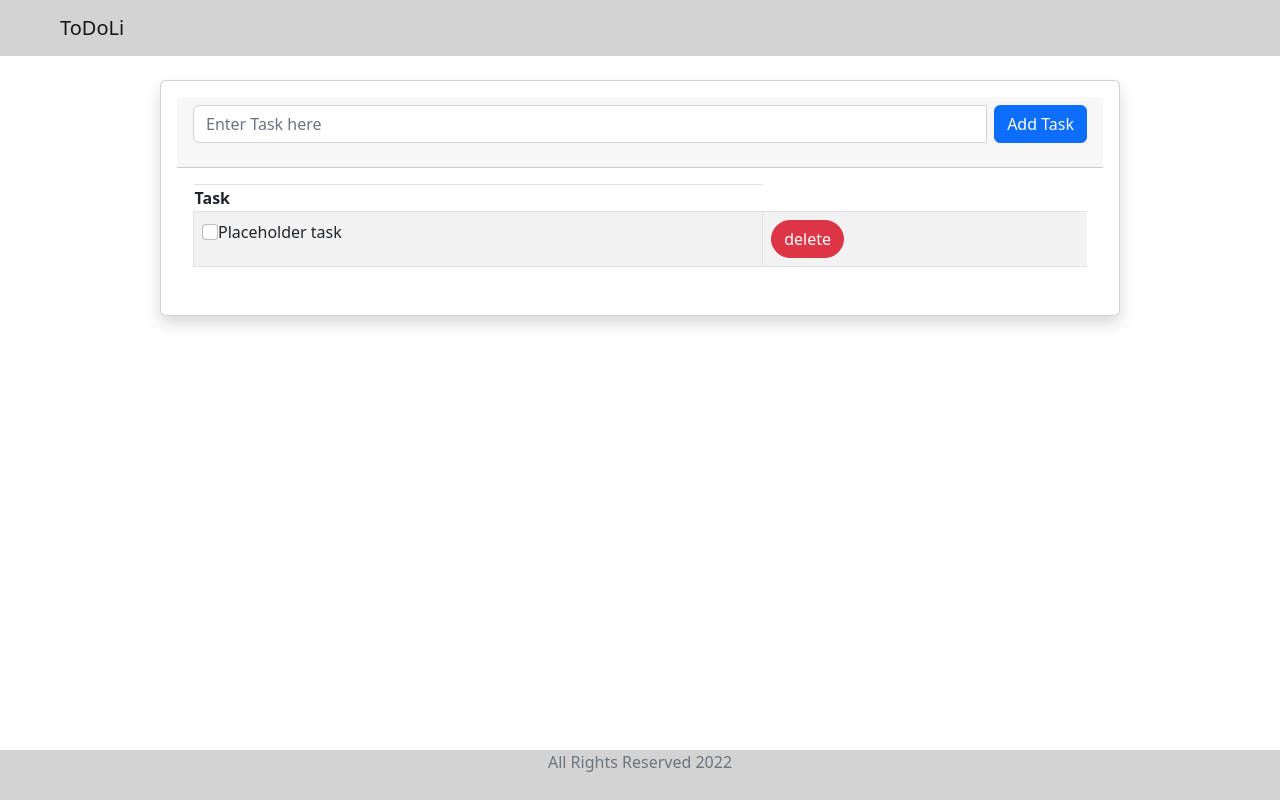
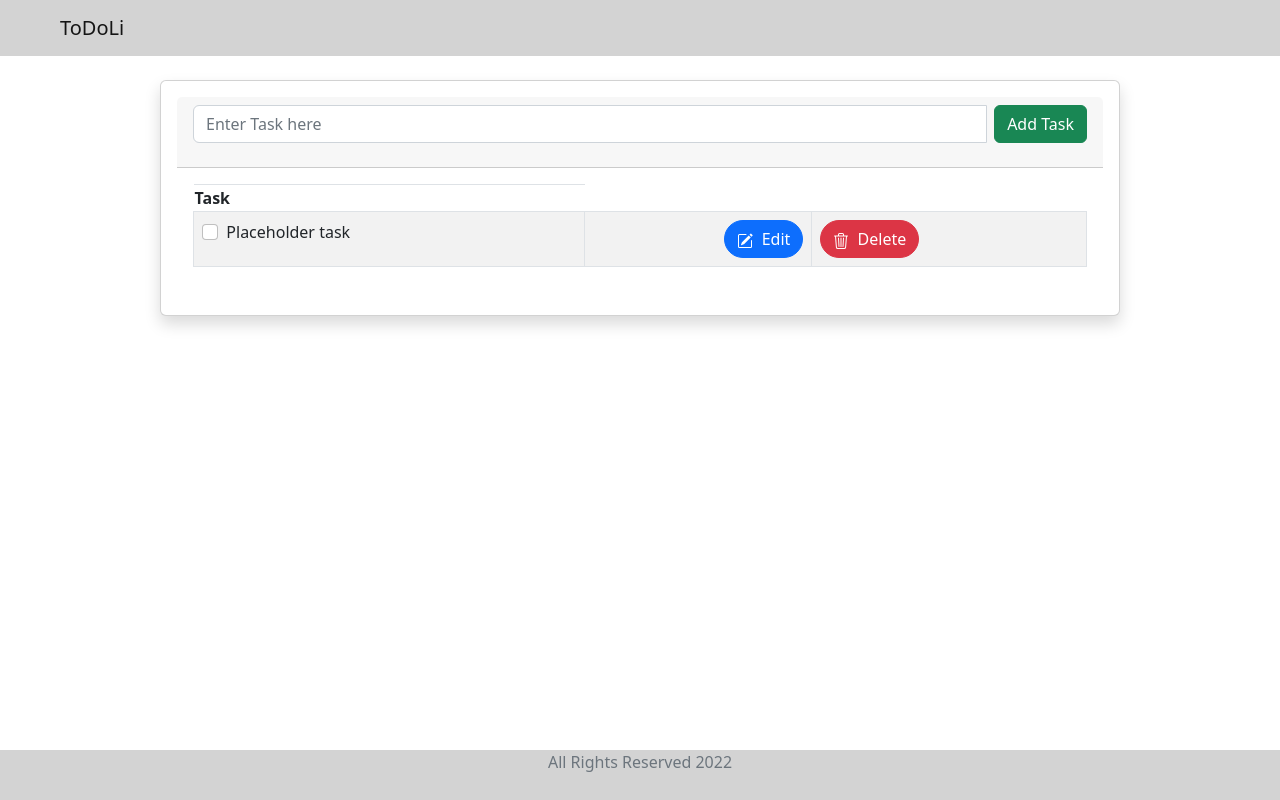
Before and after one commit to rmsevilla/todoli, a React (Create React App) app in the folder todoli/: page / in a window 1280 px wide. Built offline with nearby package versions, Linux system fonts and the light colour scheme.

Commit message:
Current progress for ListContentDisplay

```diff
--- a/todoli/src/component/ListContent/ListContent.css
+++ b/todoli/src/component/ListContent/ListContent.css
@@ -0,0 +1,3 @@
+td {
+    min-width: 80%;
+}
--- a/todoli/src/component/ListContent/ListContentDisplay.js
+++ b/todoli/src/component/ListContent/ListContentDisplay.js
@@ -1,4 +1,5 @@
 import React from 'react'
+import './ListContent.css'
 
 function ListContentDisplay(){
     return (
@@ -7,12 +8,12 @@ function ListContentDisplay(){
            <div class="card shadow p-3 mb-5 bg-body rounded mx-auto">
             <h5 class="card-header">
             <div class="input-group mb-3">
-                <input type="text" class="form-control" placeholder="Enter Task here" aria-label="Task" aria-describedby="basic-addon1"></input>
-                <span><button type="button" class="btn btn-primary ms-2">Add Task</button></span>
+                <input type="text" class="form-control" placeholder="Enter Task here" aria-label="Task" aria-describedby="basic-addon1" maxLength="30"></input>
+                <span><button type="button" class="btn btn-success ms-2">Add Task</button></span>
             </div>
             </h5>
                 <div class="card-body">
-                    <table className = "table table-striped table-bordered">
+                    <table className = "table table-striped table-bordered listTable">
                         <thead>
                             <th className = "text-left">Task</th>
                         </thead>
@@ -21,11 +22,34 @@ function ListContentDisplay(){
                             <tr>
                                 <td>
                                     <input class="form-check-input" type="checkbox" value="" id="flexCheckDefault"></input>
-                                    Placeholder task
+                                        &nbsp; Placeholder task
                                 </td>
-                                    <div>
-                                        <button className="btn btn-danger rounded-pill bi bi-trash3">delete</button>
+
+                                <td align="right">
+                                    <div className="row g-0">
+
+                                            <div>
+                                                <button className="btn btn-primary rounded-pill">
+                                                <svg xmlns="http://www.w3.org/2000/svg" width="16" height="16" fill="currentColor" class="bi bi-pencil-square" viewBox="0 0 16 16">
+                                                    <path d="M15.502 1.94a.5.5 0 0 1 0 .706L14.459 3.69l-2-2L13.502.646a.5.5 0 0 1 .707 0l1.293 1.293zm-1.75 2.456-2-2L4.939 9.21a.5.5 0 0 0-.121.196l-.805 2.414a.25.25 0 0 0 .316.316l2.414-.805a.5.5 0 0 0 .196-.12l6.813-6.814z"/>
+                                                    <path fill-rule="evenodd" d="M1 13.5A1.5 1.5 0 0 0 2.5 15h11a1.5 1.5 0 0 0 1.5-1.5v-6a.5.5 0 0 0-1 0v6a.5.5 0 0 1-.5.5h-11a.5.5 0 0 1-.5-.5v-11a.5.5 0 0 1 .5-.5H9a.5.5 0 0 0 0-1H2.5A1.5 1.5 0 0 0 1 2.5v11z"/>
+                                                </svg>
+                                                    &nbsp; Edit
+                                                </button>
+                                            </div>
                                     </div>
+                                </td>
+
+                                <td align="left">
+                                        <div>
+                                            <button className="btn btn-danger rounded-pill">
+                                            <svg xmlns="http://www.w3.org/2000/svg" width="16" height="20" fill="currentColor" class="bi bi-trash3" viewBox="0 0 16 16">
+                                                <path d="M6.5 1h3a.5.5 0 0 1 .5.5v1H6v-1a.5.5 0 0 1 .5-.5ZM11 2.5v-1A1.5 1.5 0 0 0 9.5 0h-3A1.5 1.5 0 0 0 5 1.5v1H2.506a.58.58 0 0 0-.01 0H1.5a.5.5 0 0 0 0 1h.538l.853 10.66A2 2 0 0 0 4.885 16h6.23a2 2 0 0 0 1.994-1.84l.853-10.66h.538a.5.5 0 0 0 0-1h-.995a.59.59 0 0 0-.01 0H11Zm1.958 1-.846 10.58a1 1 0 0 1-.997.92h-6.23a1 1 0 0 1-.997-.92L3.042 3.5h9.916Zm-7.487 1a.5.5 0 0 1 .528.47l.5 8.5a.5.5 0 0 1-.998.06L5 5.03a.5.5 0 0 1 .47-.53Zm5.058 0a.5.5 0 0 1 .47.53l-.5 8.5a.5.5 0 1 1-.998-.06l.5-8.5a.5.5 0 0 1 .528-.47ZM8 4.5a.5.5 0 0 1 .5.5v8.5a.5.5 0 0 1-1 0V5a.5.5 0 0 1 .5-.5Z"/>
+                                            </svg>
+                                                &nbsp; Delete
+                                            </button>
+                                        </div>
+                                </td>
                             </tr>
                         </tbody>
                     </table>
```
